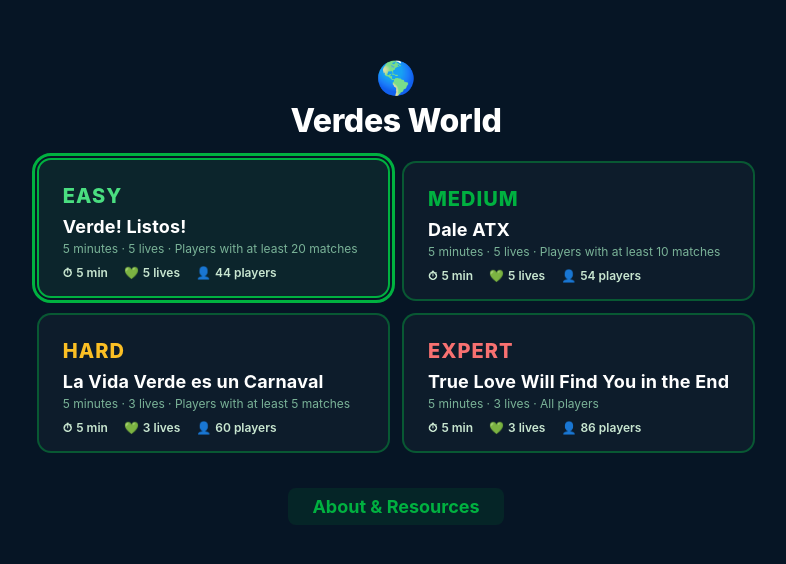
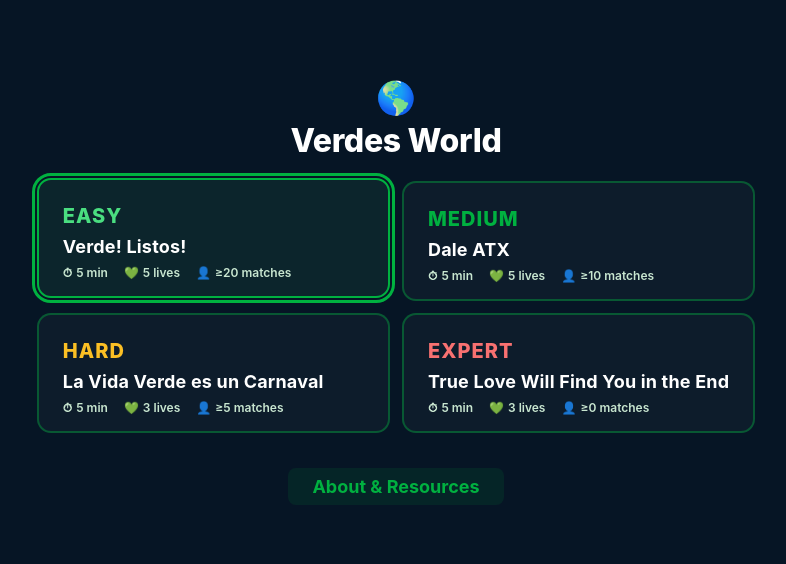
Before and after one commit to Hieronymu5/verdes_world, an Angular app: page /game in a window 1280 px wide. Shown: the part 110-674 px from the top of the page, without its empty margins (244-1030 px from the left). Built offline with nearby package versions, Linux system fonts and the light colour scheme.

Commit message:
feat(geo-guesser): update difficulty stats UI
- Removed the text description line from difficulty cards.
- Changed the player count metric to display the minimum number of matches required to guess a player (e.g., ">= 20 matches").

```diff
--- a/src/app/geo-guesser/components/difficulty-select/difficulty-select.component.html
+++ b/src/app/geo-guesser/components/difficulty-select/difficulty-select.component.html
@@ -27,7 +27,6 @@
           >
             <div class="card-id">{{ level.id }}</div>
             <div class="card-name">{{ level.name }}</div>
-            <div class="card-description">{{ level.description }}</div>
             <div class="card-stats">
               <span class="stat">
                 <span class="stat-icon" aria-hidden="true">⏱</span>
@@ -39,7 +38,7 @@
               </span>
               <span class="stat">
                 <span class="stat-icon" aria-hidden="true">👤</span>
-                {{ poolStats(level.minGamesPlayed) }} players
+                &ge;{{ level.minGamesPlayed === -1 ? 0 : level.minGamesPlayed }} matches
               </span>
             </div>
           </button>
```
